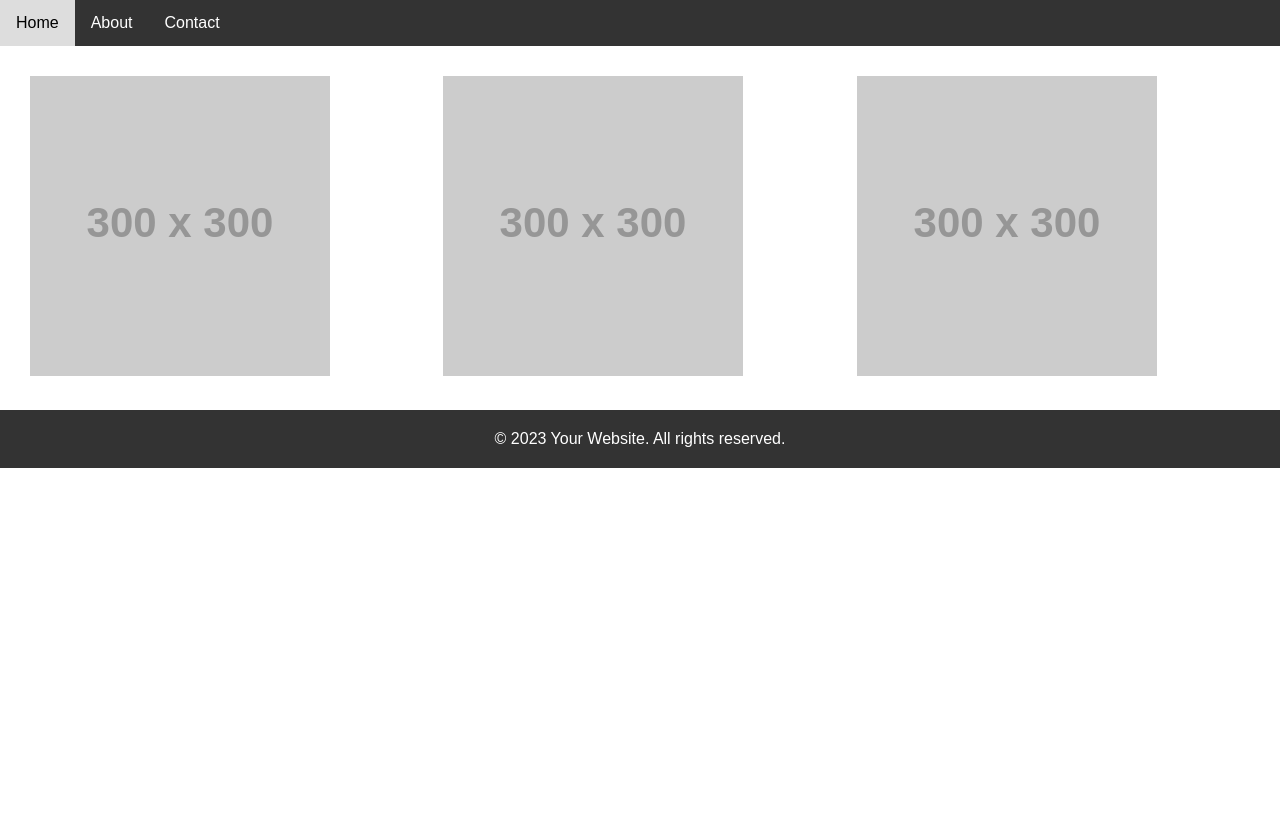
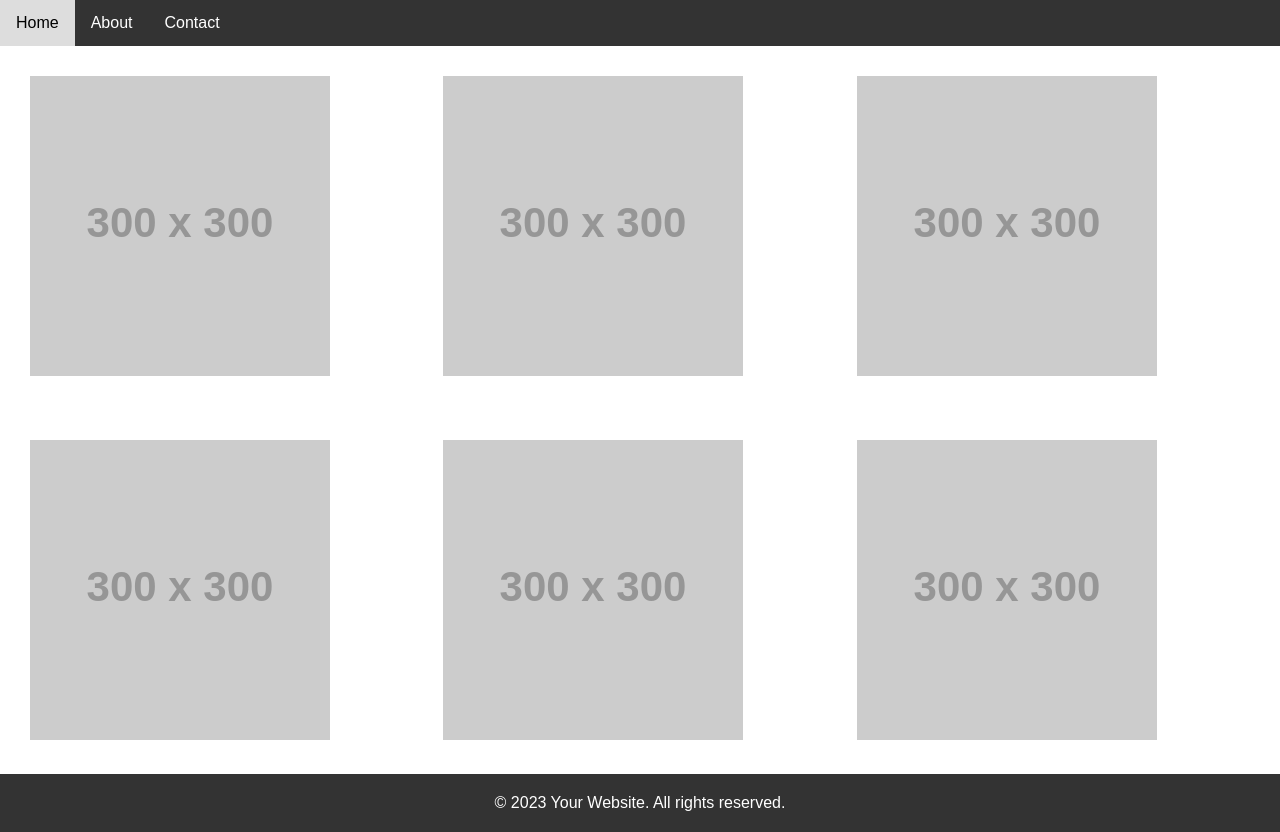
Before and after one commit to TUSHARSINGHCHWDA/demo-website, a plain HTML site: page index.html in a window 1280 px wide. Before the commit the page ends 800 px from the top, so only its background shows below. Drawn offline with Linux system fonts and the light colour scheme; placeholder pictures from the web are drawn by us.

Commit message:
modified index file dev1

```diff
--- a/index.html
+++ b/index.html
@@ -72,6 +72,22 @@
     <div class="flex-item">
       <img src="https://via.placeholder.com/300" alt="Image 3">
     </div>
+
+
+  </div>
+
+  <div class="flex-container">
+    <div class="flex-item">
+      <img src="https://via.placeholder.com/300" alt="Image 1">
+    </div>
+    <div class="flex-item">
+      <img src="https://via.placeholder.com/300" alt="Image 2">
+    </div>
+    <div class="flex-item">
+      <img src="https://via.placeholder.com/300" alt="Image 3">
+    </div>
+
+
   </div>
 
   <div class="footer">
```
